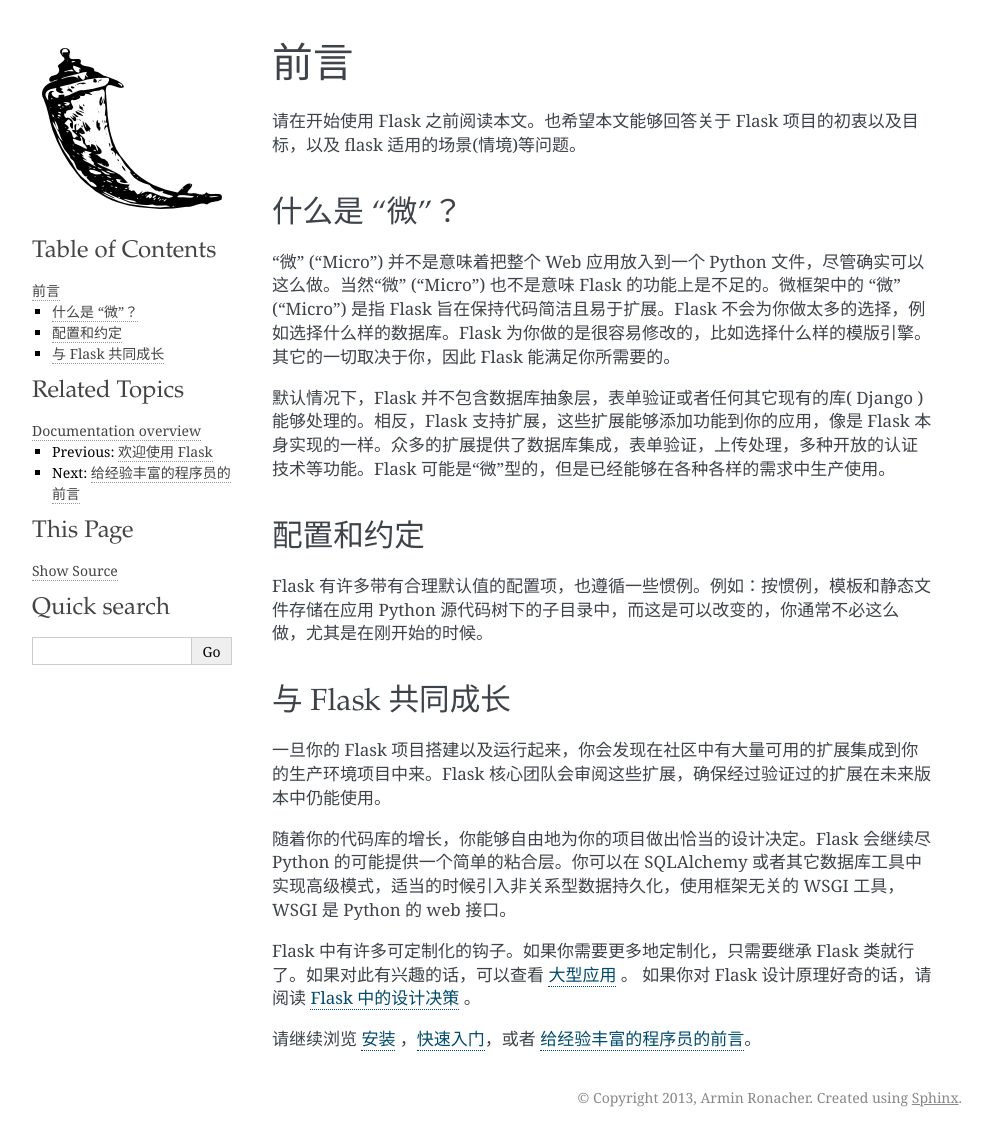
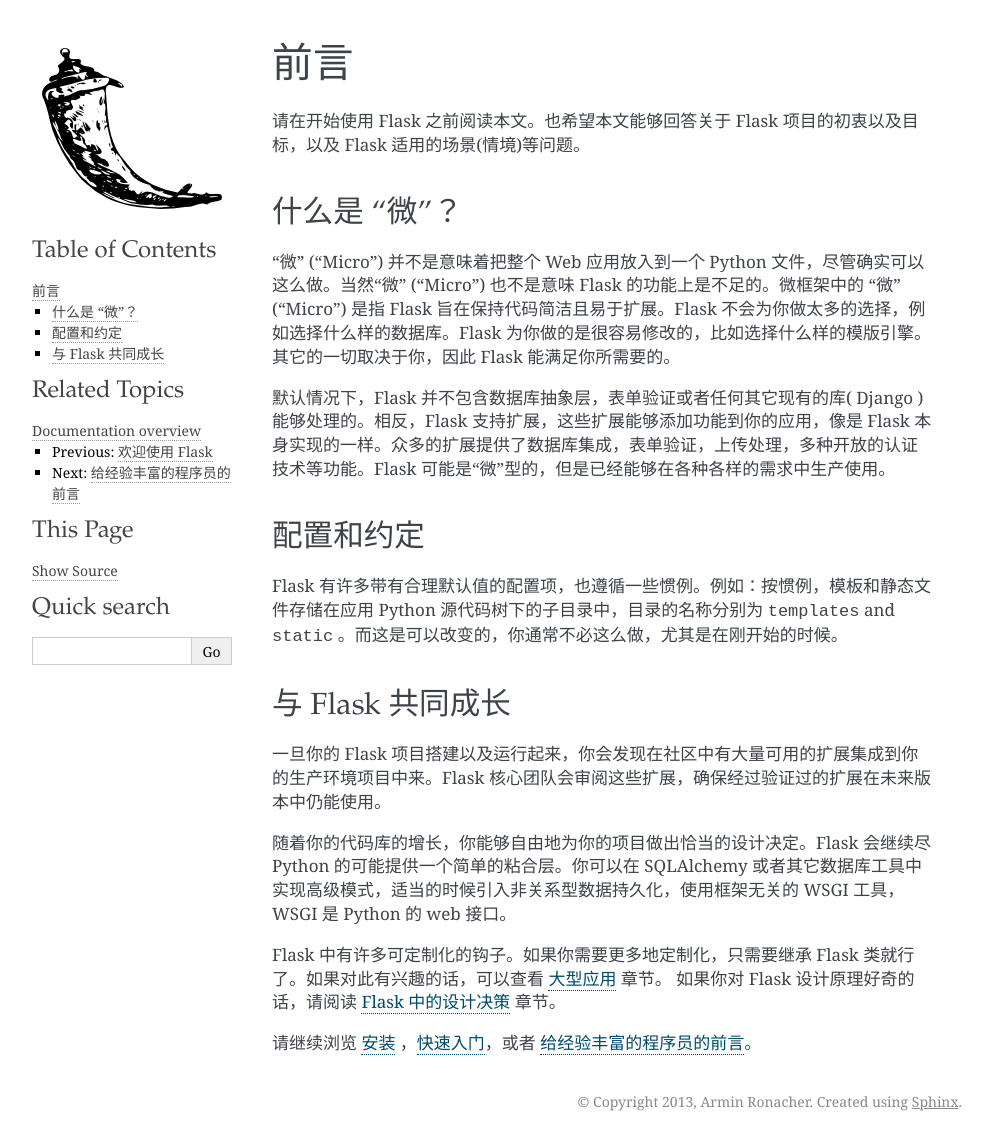
Before and after one commit to sixu05202004/Flask_docs_cn, a Sphinx documentation site: the page built from docs/foreword.rst, in a window 1280 px wide. Shown: the whole page, without its empty margins (148-1140 px from the left). Built offline with Sphinx 7.4.7, drawn with Linux system fonts in a browser that asks for light colours; pages that are not in the unit, such as notebooks, are missing from menus.

Commit message:
修正部分翻译的内容

```diff
--- a/docs/contents.rst.inc
+++ b/docs/contents.rst.inc
@@ -21,6 +21,8 @@
    reqcontext
    blueprints
    extensions
+   cli
+   server
    shell
    patterns/index
    deploying/index
--- a/docs/foreword.rst
+++ b/docs/foreword.rst
@@ -1,7 +1,7 @@
 前言
 ========
 
-请在开始使用 Flask 之前阅读本文。也希望本文能够回答关于 Flask 项目的初衷以及目标，以及 flask 适用的场景(情境)等问题。
+请在开始使用 Flask 之前阅读本文。也希望本文能够回答关于 Flask 项目的初衷以及目标，以及 Flask 适用的场景(情境)等问题。
 
 什么是 “微”？
 ---------------
@@ -13,7 +13,7 @@
 配置和约定
 -----------------------------
 
-Flask 有许多带有合理默认值的配置项，也遵循一些惯例。例如：按惯例，模板和静态文件存储在应用 Python 源代码树下的子目录中，而这是可以改变的，你通常不必这么做，尤其是在刚开始的时候。
+Flask 有许多带有合理默认值的配置项，也遵循一些惯例。例如：按惯例，模板和静态文件存储在应用 Python 源代码树下的子目录中，目录的名称分别为 :file:`templates` and :file:`static` 。而这是可以改变的，你通常不必这么做，尤其是在刚开始的时候。
 
 与 Flask 共同成长
 ------------------
@@ -22,7 +22,7 @@
 
 随着你的代码库的增长，你能够自由地为你的项目做出恰当的设计决定。Flask 会继续尽 Python 的可能提供一个简单的粘合层。你可以在 SQLAlchemy  或者其它数据库工具中实现高级模式，适当的时候引入非关系型数据持久化，使用框架无关的 WSGI 工具，WSGI 是 Python 的 web 接口。
 
-Flask 中有许多可定制化的钩子。如果你需要更多地定制化，只需要继承 Flask 类就行了。如果对此有兴趣的话，可以查看 :ref:`becomingbig` 。
-如果你对 Flask 设计原理好奇的话，请阅读 :ref:`design` 。
+Flask 中有许多可定制化的钩子。如果你需要更多地定制化，只需要继承 Flask 类就行了。如果对此有兴趣的话，可以查看 :ref:`becomingbig` 章节。
+如果你对 Flask 设计原理好奇的话，请阅读 :ref:`design` 章节。
 
 请继续浏览 :ref:`installation` ，:ref:`quickstart`，或者 :ref:`advanced_foreword`。
```
Also changed, not shown: docs/advanced_foreword.rst (+6 -7 lines), docs/installation.rst (+3 -5 lines).
